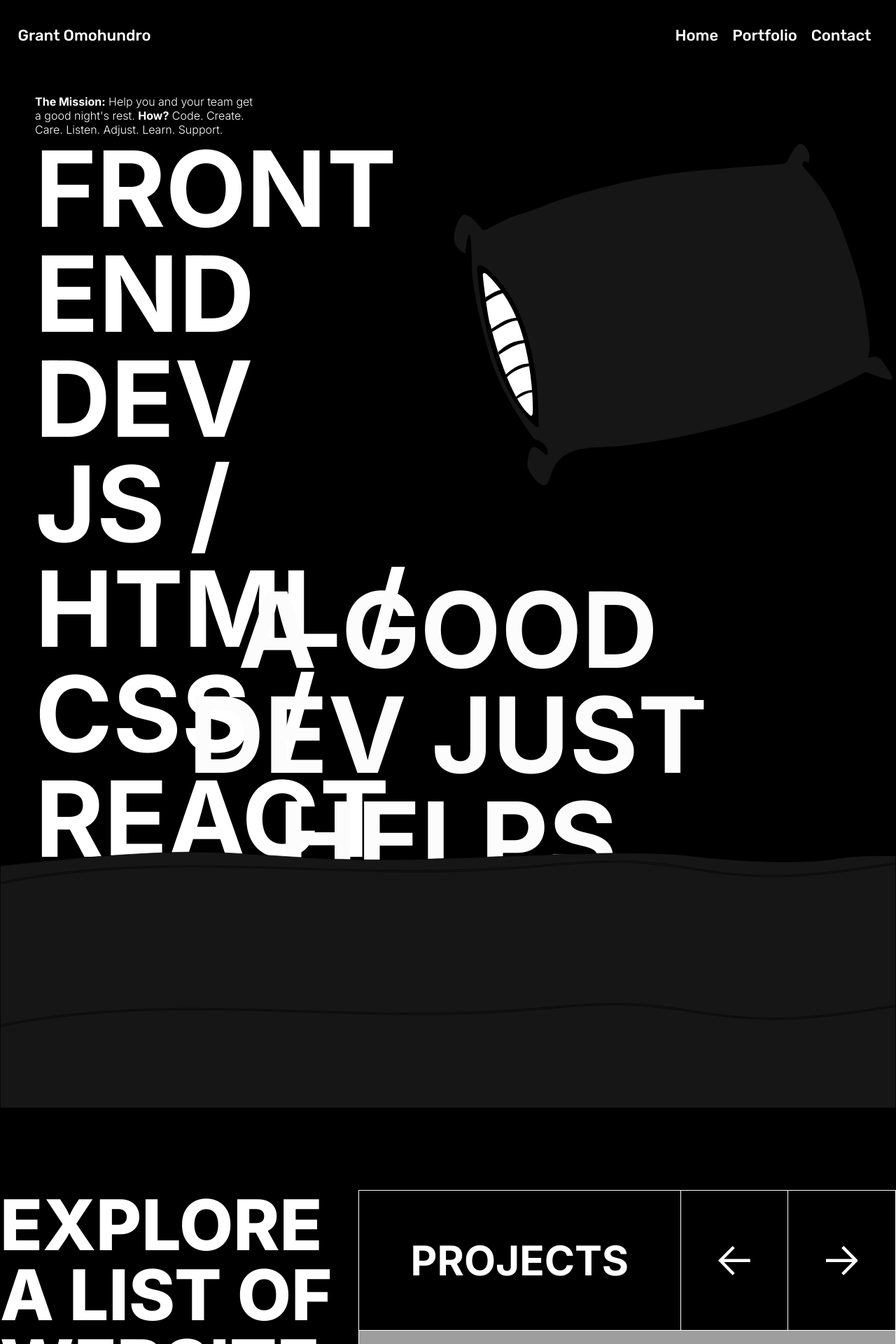
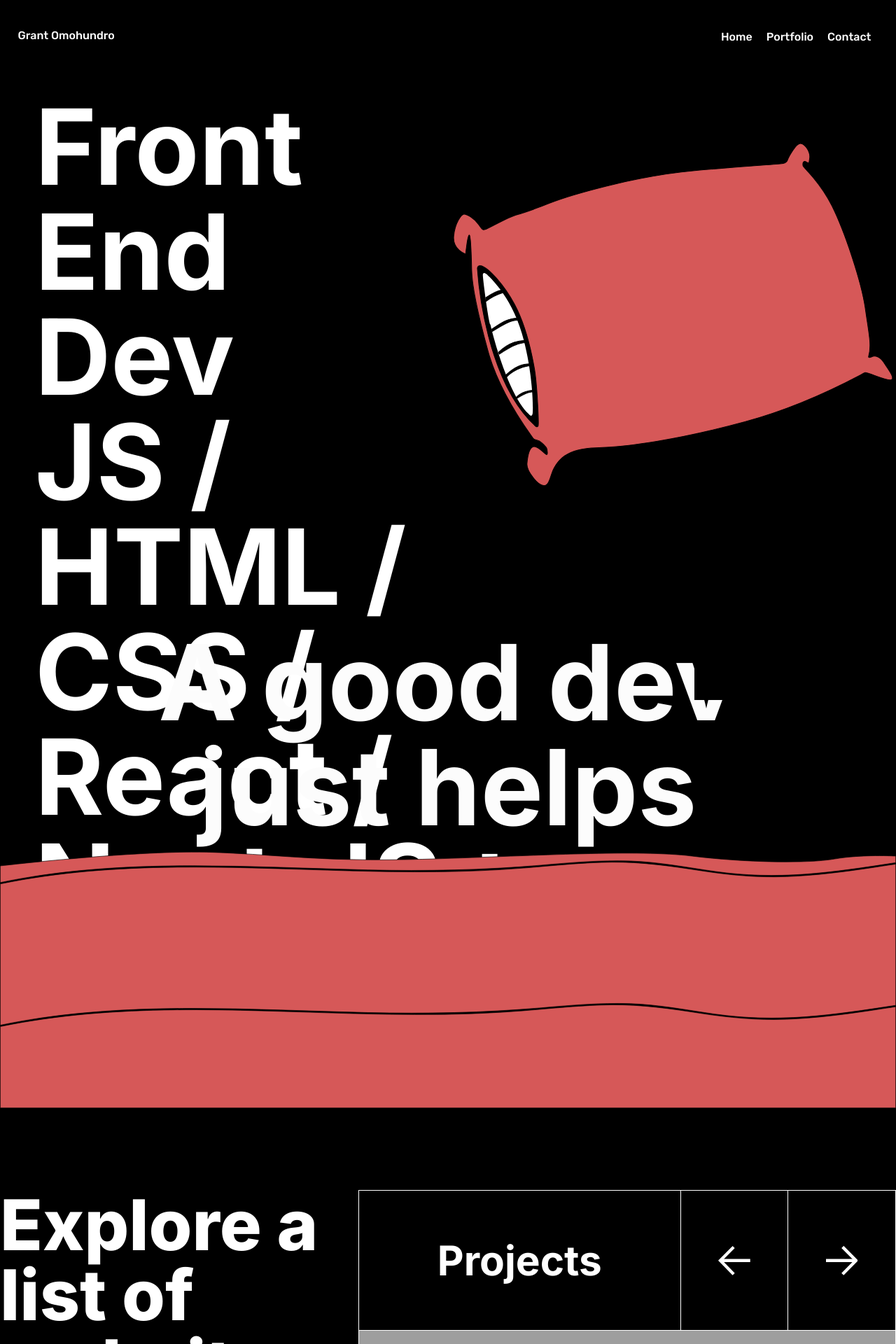
Before and after one commit to gmo93/next-folio, a Next.js app: page / in a window 1280 px wide. Shown: the top 1920 px of the page at 70% size. Built offline with nearby package versions, Linux system fonts and the light colour scheme; grey boxes are pictures that could not be loaded.

Commit message:
Made homepage mobile responsive, and adjusted color scheme of pillow and complimentary text.

```diff
--- a/src/components/BigText.js
+++ b/src/components/BigText.js
@@ -1,4 +1,5 @@
 import styles from "@/styles/Home.module.css";
+import { Black_And_White_Picture } from "next/font/google";
 import { useInView, InView } from "react-intersection-observer";
 
 export default function BigText({ tuckedIn }) {
@@ -73,8 +74,14 @@ export default function BigText({ tuckedIn }) {
           data-name="Layer_1"
         >
           <path d="M.5,30.19S299.5-4.81,458.5,1.19s237,21.31,468,14.15,442-20.15,557-6.15,248,16.31,306,6.15,131-6.15,131-6.15v540H.5V30.19Z" />
-          <path d="M1.98,68.59c122.74-25.25,248.04-34.12,373.16-35.51,124.78-1.39,249.48,4.34,374.18,7.73,124.32,3.39,248.76,4.16,372.82-5.91,63.12-5.12,126.19-11.93,189.57-12.65s126.7,8.28,189.91,18.12,122.45,15.13,184.64,12.83c62.56-2.32,124.74-10.44,186.61-19.67,15.6-2.33,31.19-4.73,46.78-7.14,1.9-.29,1.09-3.18-.8-2.89-64.1,9.89-128.29,19.76-193.02,24.49-64.39,4.71-128.38,3.15-192.33-5.86-60.73-8.56-120.94-20.39-182.39-22.47-63.32-2.15-126.54,3.43-189.56,8.9-124.36,10.79-248.49,13.06-373.25,10.23-124.79-2.83-249.53-8.94-374.38-8.92-122.87.01-246.12,6.07-367.33,27.19-15.18,2.64-30.31,5.54-45.4,8.64-1.89.39-1.09,3.28.8,2.89h0Z" />
-          <path d="M2.13,374.38c122.73-25.25,248.01-34.11,373.11-35.5,124.75-1.39,249.43,4.35,374.1,7.75s248.74,4.16,372.78-5.9c63.12-5.12,126.19-11.93,189.57-12.65s126.7,8.28,189.91,18.12c61.38,9.55,122.45,15.13,184.64,12.83,62.56-2.32,124.74-10.44,186.61-19.67,15.6-2.33,31.19-4.73,46.78-7.14,1.9-.29,1.09-3.18-.8-2.89-64.1,9.89-128.29,19.76-193.02,24.49-64.39,4.71-128.38,3.15-192.33-5.86-60.73-8.56-120.94-20.39-182.39-22.47-63.32-2.15-126.54,3.43-189.56,8.9-124.35,10.79-248.47,13.06-373.23,10.23-124.77-2.83-249.48-8.95-374.31-8.94-122.85,0-246.08,6.07-367.28,27.18-15.18,2.64-30.31,5.54-45.4,8.64-1.89.39-1.09,3.28.8,2.89h0Z" />
+          <path
+            style={{ fill: "black" }}
+            d="M1.98,68.59c122.74-25.25,248.04-34.12,373.16-35.51,124.78-1.39,249.48,4.34,374.18,7.73,124.32,3.39,248.76,4.16,372.82-5.91,63.12-5.12,126.19-11.93,189.57-12.65s126.7,8.28,189.91,18.12,122.45,15.13,184.64,12.83c62.56-2.32,124.74-10.44,186.61-19.67,15.6-2.33,31.19-4.73,46.78-7.14,1.9-.29,1.09-3.18-.8-2.89-64.1,9.89-128.29,19.76-193.02,24.49-64.39,4.71-128.38,3.15-192.33-5.86-60.73-8.56-120.94-20.39-182.39-22.47-63.32-2.15-126.54,3.43-189.56,8.9-124.36,10.79-248.49,13.06-373.25,10.23-124.79-2.83-249.53-8.94-374.38-8.92-122.87.01-246.12,6.07-367.33,27.19-15.18,2.64-30.31,5.54-45.4,8.64-1.89.39-1.09,3.28.8,2.89h0Z"
+          />
+          <path
+            style={{ fill: "black" }}
+            d="M2.13,374.38c122.73-25.25,248.01-34.11,373.11-35.5,124.75-1.39,249.43,4.35,374.1,7.75s248.74,4.16,372.78-5.9c63.12-5.12,126.19-11.93,189.57-12.65s126.7,8.28,189.91,18.12c61.38,9.55,122.45,15.13,184.64,12.83,62.56-2.32,124.74-10.44,186.61-19.67,15.6-2.33,31.19-4.73,46.78-7.14,1.9-.29,1.09-3.18-.8-2.89-64.1,9.89-128.29,19.76-193.02,24.49-64.39,4.71-128.38,3.15-192.33-5.86-60.73-8.56-120.94-20.39-182.39-22.47-63.32-2.15-126.54,3.43-189.56,8.9-124.35,10.79-248.47,13.06-373.23,10.23-124.77-2.83-249.48-8.95-374.31-8.94-122.85,0-246.08,6.07-367.28,27.18-15.18,2.64-30.31,5.54-45.4,8.64-1.89.39-1.09,3.28.8,2.89h0Z"
+          />
         </g>
       </svg>
     </section>
--- a/src/components/Hero.js
+++ b/src/components/Hero.js
@@ -3,14 +3,29 @@ export default function Hero({ heroScroll, bigScroll }) {
   return (
     <section className={styles.heroSect}>
       <div className={styles.heroTextCont}>
-        <p className={styles.heroMission}>
-          <strong>The Mission:</strong> Help you and your team get a good
-          night&apos;s rest. <strong>How?</strong> Code. Create. Care. Listen.
-          Adjust. Learn. Support.
-        </p>
         <h1>
           Front End Dev<br></br> JS / HTML / CSS / React / Next.JS
         </h1>
+        <p className={styles.heroMission}>
+          <span
+            style={{
+              color: "#d65858",
+              fontWeight: "600",
+            }}
+          >
+            The Mission:{" "}
+          </span>
+          Help you and your team get a good night&apos;s rest.{" "}
+          <span
+            style={{
+              color: "#d65858",
+              fontWeight: "600",
+            }}
+          >
+            How?
+          </span>{" "}
+          Code. Create. Care. Listen. Adjust. Learn. Support.
+        </p>
       </div>
       <div className={styles.heroLogoSide}>
         <svg
--- a/src/pages/index.js
+++ b/src/pages/index.js
@@ -38,7 +38,7 @@ export default function Home() {
       </Head>
       <main className={`${styles.main} ${inter.className}`}>
         <Hero />
-        <InView onChange={setInView} threshold={0.8}>
+        <InView onChange={setInView} threshold={0.65}>
           <BigText tuckedIn={tuckedIn} />
         </InView>
         <ExploreWork />
--- a/src/styles/Home.module.css
+++ b/src/styles/Home.module.css
@@ -41,7 +41,6 @@
 .heroSect h1 {
   font-size: 150px;
   line-height: 1;
-  text-transform: uppercase;
 }
 .heroTextCont {
   width: 50vw;
@@ -96,7 +95,7 @@
   opacity: 0;
 }
 .pillowOne {
-  fill: #161616;
+  fill: #d65858;
 }
 .pillowOne,
 .pillowTwo {
@@ -133,7 +132,6 @@
   width: 65%;
   line-height: 1;
   text-align: center;
-  text-transform: uppercase;
 }
 .bigTextPillow {
   position: absolute;
@@ -147,10 +145,9 @@
 .comfortTwo {
   stroke: #000;
   stroke-miterlimit: 10;
-  fill: #161616;
+  fill: #d65858;
   transition: transform 3s;
 }
-
 .comfortTwoHidden {
   opacity: 0;
 }
@@ -210,7 +207,6 @@
   font-size: 100px;
   line-height: 1;
   font-weight: 800;
-  text-transform: uppercase;
   z-index: 5;
   position: relative;
 }
@@ -239,7 +235,6 @@
   height: 200px;
   border-bottom: 1px solid white;
   font-size: 50px;
-  text-transform: uppercase;
   display: flex;
   background-color: black;
 }
@@ -259,7 +254,6 @@
 }
 .exploreList ul li {
   font-size: 50px;
-  text-transform: uppercase;
   font-weight: 600;
   list-style-type: none;
   padding: 30px 0;
@@ -355,7 +349,6 @@
 .exploreBottomCont h4 {
   color: white;
   font-size: 50px;
-  text-transform: uppercase;
 }
 .bigVid {
   width: 100vw;
@@ -740,7 +733,6 @@
   color: var(--yellow-color);
   font-size: 125px;
   line-height: 1;
-  text-transform: uppercase;
 }
 .rollLoadHead {
   height: 50%;
@@ -800,14 +792,12 @@
   font-size: 50px;
   font-weight: 600;
   line-height: 1;
-  text-transform: uppercase;
 }
 .otherServLeft h2 {
   color: rgb(0, 0, 0);
   font-size: 125px;
   font-weight: 800;
   line-height: 1;
-  text-transform: uppercase;
 }
 .otherServRight {
   width: 40vw;
@@ -896,7 +886,7 @@
     width: 650px;
   }
   .exploreTextCont {
-    font-size: 60px;
+    font-size: 55px;
   }
   .exploreTopCont {
     height: 100px;
@@ -915,3 +905,89 @@
     font-size: 120px;
   }
 }
+
+/* Mobile Sizing Section */
+@media only screen and (max-width: 769px) {
+  .heroSect {
+    flex-direction: column-reverse;
+  }
+  .heroSect h1 {
+    font-size: 50px;
+  }
+  .heroTextCont {
+    width: 100vw;
+    height: 60%;
+  }
+  .heroLogoSide {
+    height: 0%;
+  }
+  .heroLogoSide svg {
+    height: 100%;
+    position: absolute;
+    bottom: 20%;
+    z-index: 1;
+    left: 10%;
+  }
+  .heroMission {
+    width: 95%;
+  }
+  .bigTextCont {
+    height: 75vh;
+  }
+  .bigTextCont h2 {
+    font-size: 50px;
+  }
+  .exploreScrollCont {
+    width: 95vw;
+    margin: 0 auto;
+  }
+  .exploreWorkCont {
+    flex-direction: column;
+  }
+  .exploreTextCont {
+    font-size: 32px;
+    width: 90%;
+    margin: 0 auto;
+    height: auto;
+    padding-bottom: 100px;
+  }
+  .exploreStat {
+    width: 90vw;
+    height: 700px;
+    margin: 0 auto;
+    position: relative;
+  }
+  .exploreStatContRelative {
+    height: 85%;
+  }
+  .exploreList {
+    padding-bottom: 100px;
+  }
+  .exploreList ul li {
+    font-size: 28px;
+    width: 90%;
+    margin: 0 auto;
+    padding: 10px 0;
+  }
+  .exploreTopCont {
+    font-size: 30px;
+    height: 100px;
+  }
+  .exploreMiddleCont {
+    height: 400px;
+  }
+  .exploreBottomCont h4 {
+    font-size: 30px;
+    height: 150px;
+  }
+  .zzzGif {
+    top: 20%;
+    height: 15%;
+  }
+  .heroMission {
+    font-weight: 500;
+  }
+  .comforter {
+    display: none;
+  }
+}
--- a/src/styles/globals.css
+++ b/src/styles/globals.css
@@ -114,6 +114,12 @@ header {
   top: 0;
   background: transparent;
 }
+header p {
+  font-size: 16px;
+}
+header a {
+  font-size: 16px;
+}
 nav a {
   padding: 0 10px;
 }
```
